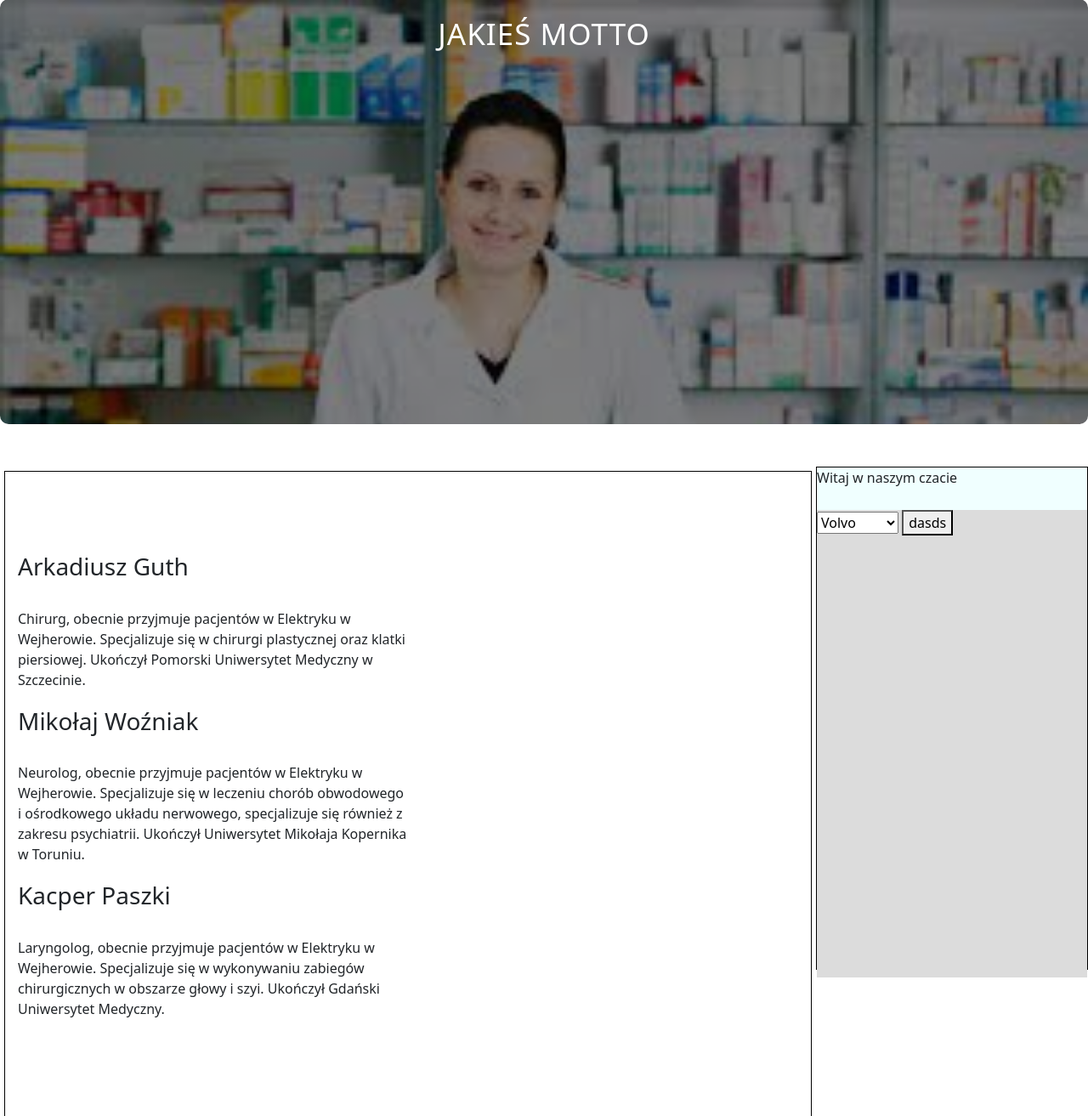
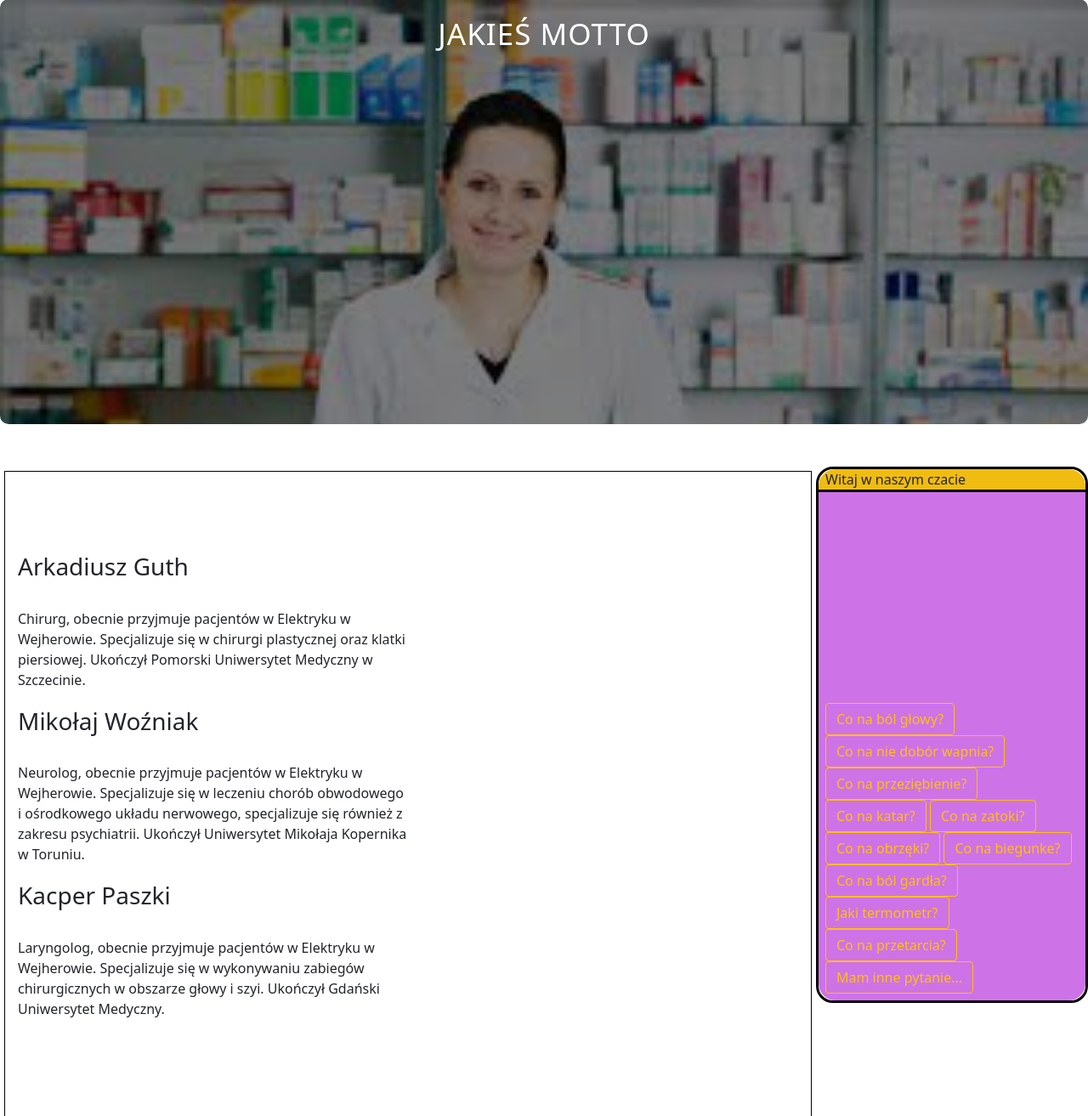
Before and after one commit to wozniak04/Projekt, a PHP site: page / in a window 1280 px wide. Shown: the part 317-1630 px from the top of the page at 85% size. Run offline with PHP 8.4, Linux system fonts and the light colour scheme; a user stored in the database is signed in.

Commit message:
asystent czatowy gotowy

```diff
--- a/index.php
+++ b/index.php
@@ -306,7 +306,6 @@
 
                      <a href="https://goo.gl/maps/vXZUasuTH7mUA6Ah7">Nasz sklep</a>
 
-                     <input type="submit" value="Co na ból gardła">
 
                  </div>
              </div>
@@ -320,19 +319,27 @@
                      Witaj w naszym czacie
                  </div>
              </div>
-             <div class="dol">
+             <div class="odp">
 
-                     <select name="pytania" >
-                         <option value="volvo">Volvo</option>
-                         <option value="saab">Saab</option>
-                         <option value="mercedes">Mercedes</option>
-                         <option value="audi">Audi</option>
-                     </select>
-                     <button onclick="cos()" value="dsad" id="git">dasds</button>
+
+            </div>
+            <!-- <hr class="hr"> -->
+            <div class="pyta">
+                <button type="button" class="btn btn-outline-warning">Co na ból głowy?</button>
+                <button type="button" class="btn btn-outline-warning">Co na nie dobór wapnia?</button>
+                <button type="button" class="btn btn-outline-warning">Co na przeziębienie?</button>
+                <button type="button" class="btn btn-outline-warning">Co na katar?</button>
+                <button type="button" class="btn btn-outline-warning">Co na zatoki?</button>
+                <button type="button" class="btn btn-outline-warning">Co na obrzęki?</button>
+                <button type="button" class="btn btn-outline-warning">Co na biegunke?</button>
+                <button type="button" class="btn btn-outline-warning">Co na ból gardła?</button>
+                <button type="button" class="btn btn-outline-warning">Jaki termometr?</button>
+                <button type="button" class="btn btn-outline-warning ">Co na przetarcia?</button>
+                <button type="button" class="btn btn-outline-warning ">Mam inne pytanie...</button>
+            </div>
 
 
 
-             </div>
          </div>
 
          <div class="container x">
--- a/style/main.css
+++ b/style/main.css
@@ -222,29 +222,50 @@
 }
 /* czat */
 .o{
-	border: 1px solid black;
+	border: 3px solid black;
 	grid-area: o;
 	/* margin: 2px; */
-
+	border-radius: 20px;
 	position: sticky;
 	top: 50px;
 
     display: grid;
     grid-template-columns: 1fr 1fr 1fr 1fr;
-    grid-template-rows: 50px 540px;
+    grid-template-rows: 50px 140 440px;
     grid-template-areas:
         "gora gora gora gora"
         "dol dol dol dol"
+		"hr hr hr hr"
+		"pyta pyta pyta pyta"
 }
 .gora{
     grid-area: gora;
-    background-color:azure;
+	padding-left: 8px;
+	border-top-left-radius: 20px;
+	border-top-right-radius: 20px;
+	border-bottom: 3px solid black;
+    background-color:rgb(240, 188, 17);
 }
-.dol{
+/* .hr{
+	color: black;
+	grid-area: hr;
+	background-color: rgb(206, 114, 232);
+	border: 0px;
+} */
+.odp{
     grid-area: dol;
-    background-color:gainsboro;
-	height: 550px;
+    background-color:rgb(206, 114, 232);
+	height: 240px;
 }
+.pyta{
+	padding: 8px;
+	grid-area: pyta;
+	border-end-end-radius: 20px;
+	border-end-start-radius: 20px;
+    background-color:rgb(206, 114, 232);
+	/* height: 340px; */
+}
+
 /* koniec czatu */
 .p{
 	border: 1px solid black;
```
